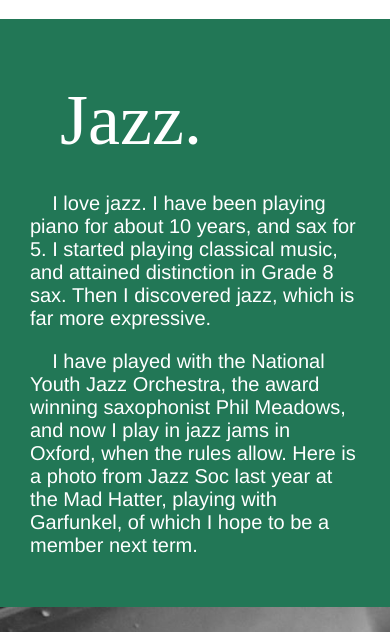
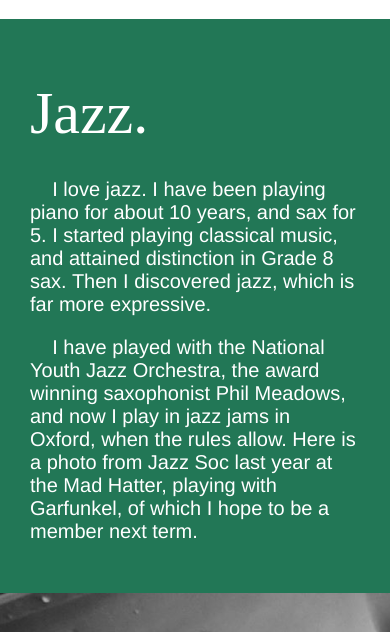
Before and after one commit to ryanghent/ryanghent.github.io, a plain HTML site: page jazz.html in a window 390 px wide. Shown: the part 178-810 px from the top of the page. Drawn offline with Linux system fonts and the light colour scheme.

Commit message:
Optimisation for iPhone

```diff
--- a/css/main.css
+++ b/css/main.css
@@ -366,7 +366,8 @@ p {
 /* and make the content headers (h4) smaller */
 @media screen and (max-width: 800px) {
   h4 {
-    font-size: 72px;
+    font-size: 60px;
+    padding-left:0px;
   }
 
   .row {
```
Also changed, not shown: 1 other file.
